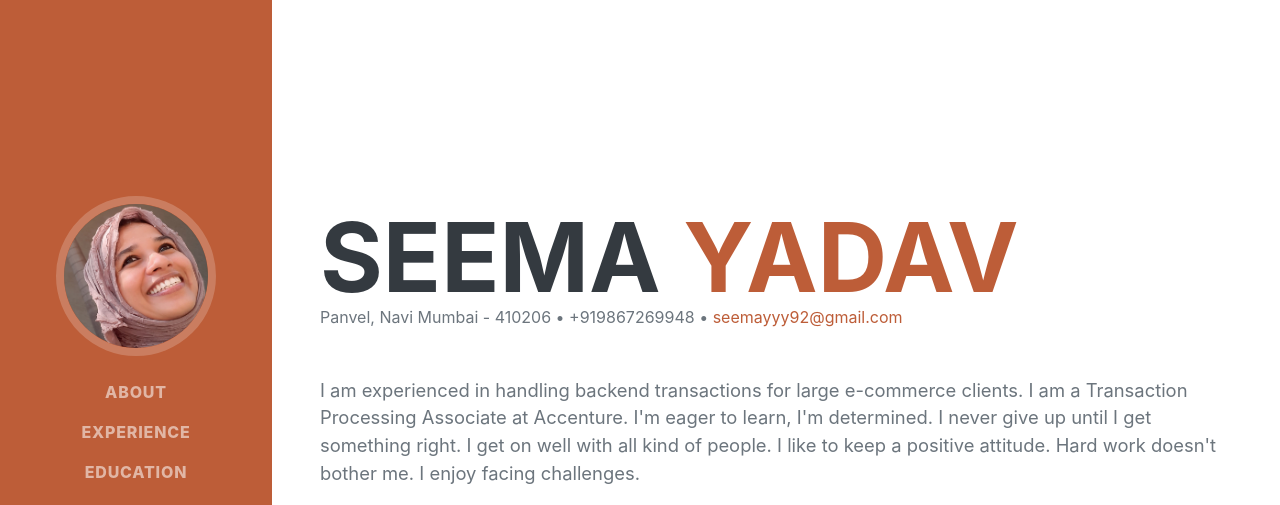
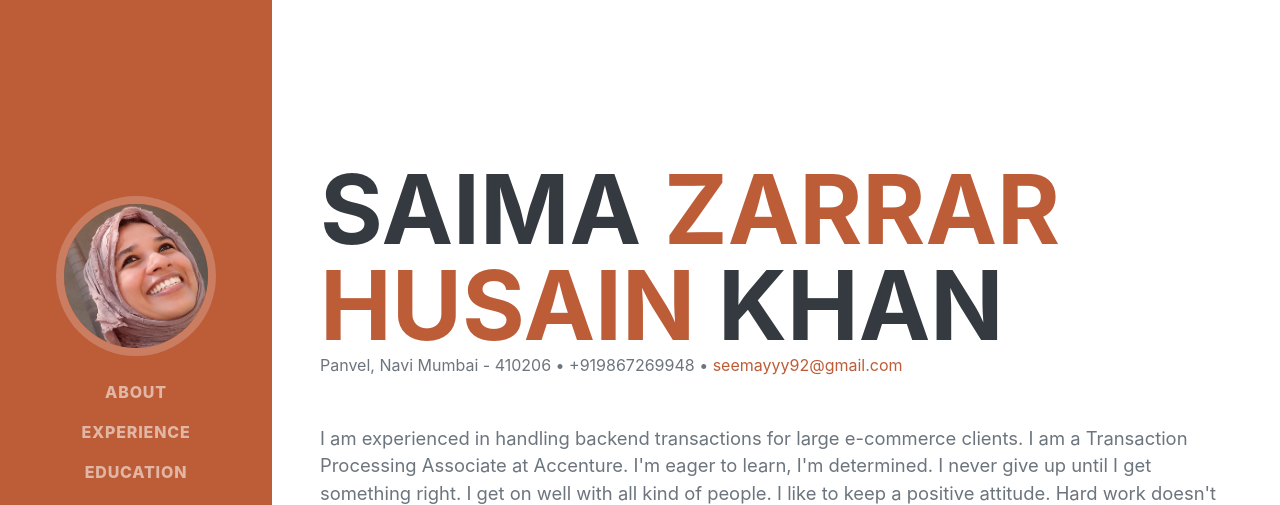
Before and after one commit to zarry7i/seema, a plain HTML site: page index.html in a window 1280 px wide. Shown: the top 505 px of the page. Drawn offline with nearby package versions, Linux system fonts and the light colour scheme; a web font is replaced by a local one.

Commit message:
Update index.html

```diff
--- a/index.html
+++ b/index.html
@@ -40,8 +40,9 @@
             <section class="resume-section" id="about">
                 <div class="resume-section-content">
                     <h1 class="mb-0">
-                        Seema
-                        <span class="text-primary">Yadav</span>
+                        Saima
+                        <span class="text-primary">Zarrar Husain</span>
+                        Khan
                     </h1>
                     <div class="subheading-normal mb-5">
                         Panvel, Navi Mumbai - 410206 • +919867269948 •
```
